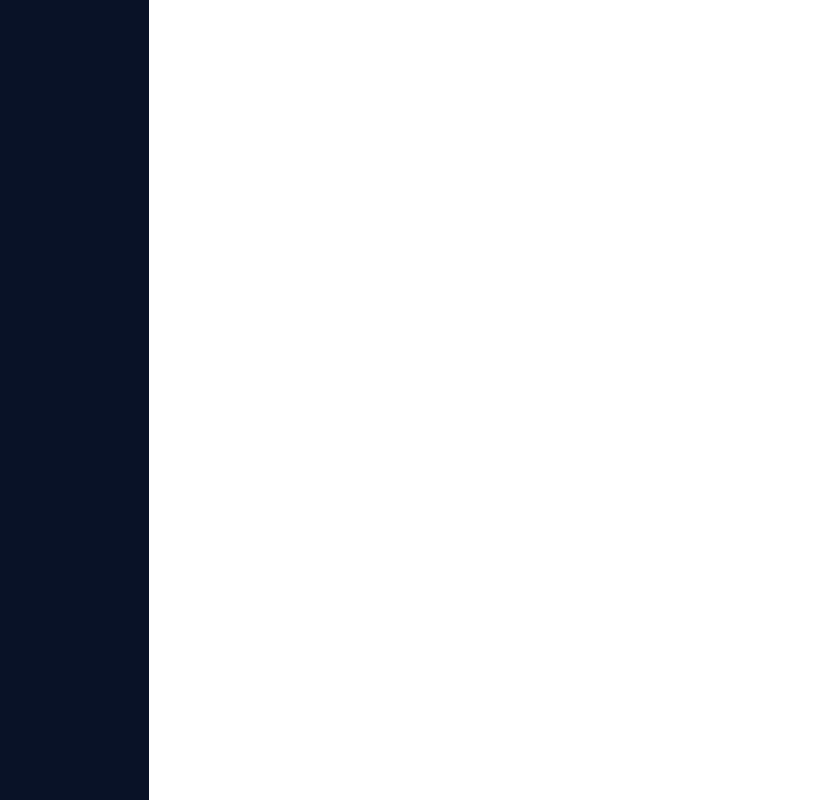
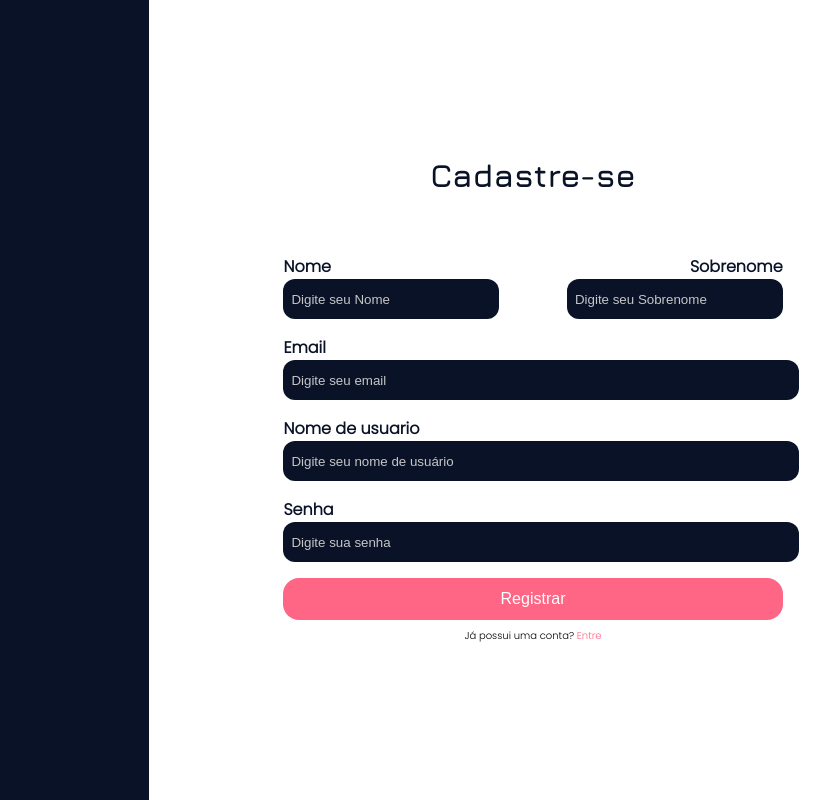
Before and after one commit to EduardoPulcino/ProjetoIndividual, a plain HTML site: page ProjetoInicial/Algoritmos/cadastro.html in a window 1280 px wide. Shown: the full height of the page, 363-1193 px from the left. Drawn offline with nearby package versions, Linux system fonts and the light colour scheme.

Commit message:
Código tela cadastro

```diff
--- a/ProjetoInicial/Algoritmos/cadastro.html
+++ b/ProjetoInicial/Algoritmos/cadastro.html
@@ -29,7 +29,45 @@
                 </div>
             </div>
         </div>
-        <div class="right-content"></div>
+        <div class="right-content">
+            <div class="box-register">
+                <h1>Cadastre-se</h1>
+                <div class="box-name">
+                    <div class="name">
+                        <p class="titles-inputs">Nome</p>
+                        <input type="text" class="inputs-name" id="input_name" placeholder="Digite seu Nome">
+                    </div>
+
+                    <div class="last-name">
+                        <p class="titles-inputs">Sobrenome</p>
+                        <input type="text" class="inputs-name" id="input_last_name" placeholder="Digite seu Sobrenome">
+                    </div>
+                </div>
+
+                    <div class="box-email">
+                        <p class="titles-inputs">Email</p>
+                        <input type="text" class="inputs" id="input_email" placeholder="Digite seu email">
+                    </div>
+
+
+                    <div class="box-username">
+                        <p class="titles-inputs">Nome de usuario</p>
+                        <input type="text" class="inputs" id="input_username" placeholder="Digite seu nome de usuário">
+                    </div>
+
+                    <div class="box-password">
+                        <p class="titles-inputs">Senha</p>
+                        <input type="password" class="inputs" id="input_password" placeholder="Digite sua senha"> <br>
+                    </div>
+
+
+                <button class="btn-register">Registrar</button>
+
+                <div class="msg-login">
+                    <p>Já possui uma conta? <a href="login.html">Entre</a></p>
+                </div>
+            </div>
+        </div>
     </div>
 
 </body>
--- a/ProjetoInicial/Algoritmos/css/cadastro.css
+++ b/ProjetoInicial/Algoritmos/css/cadastro.css
@@ -47,3 +47,104 @@
     font-family: 'Jura', sans-serif;
     color: white;
 }
+
+.right-content {
+    width: 60%;
+    display: flex;
+    justify-content: center;
+    align-items: center;
+}
+
+.right-content .box-register {
+    width: 65%;
+    display: flex;
+    flex-direction: column;
+    justify-content: center;
+}
+
+.right-content .box-register h1 {
+    text-align: center;
+    font-family: 'JURA', sans-serif;
+    margin-bottom: 44px;
+    color: #091227;
+}
+
+.right-content .box-register .titles-inputs {
+    color: #091227;
+    font-family: 'Poppins', sans-serif;
+    margin-top: 16px;
+    font-weight: bold;
+
+}
+
+.right-content .box-register .inputs-name {
+    height: 24px;
+    border-radius: 12px;
+    padding: 8px;
+    border: none;
+    outline: none;
+    background-color: #091227;
+    color: white;
+}
+
+.right-content .box-register .inputs {
+    height: 24px;
+    border-radius: 12px;
+    padding: 8px;
+    border: none;
+    outline: none;
+    background-color: #091227;
+    color: white;
+    width: 100%;
+}
+
+::placeholder {
+    color: #c6c6c6;
+}
+
+
+
+.right-content .box-register .box-name {
+    width: 100%;
+    display: flex;
+    justify-content: space-between;
+}
+
+.right-content .box-register .box-name .name{
+    width: 50%;
+}
+
+.right-content .box-register .box-name .last-name{
+    width: 50%;
+    display: flex;
+    flex-direction: column;
+    align-items: end;
+}
+
+.right-content .box-register .box-name .inputs-name{
+    width: 80%;
+}
+
+.btn-register {
+    background-color: #FF6584;
+    padding: 12px 52px;
+    margin-top: 16px;
+    border-radius: 16px;
+    font-size: 16px;
+    color: white;
+    cursor: pointer;
+    font-weight: 500;
+    border: none;
+}
+
+.msg-login {
+    text-align: center;
+    margin-top: 8px;
+    font-size: 10px;
+    font-family: 'Poppins', sans-serif;
+}
+
+.msg-login a {
+    color:#FF6584;
+    text-decoration: none;
+}
```
Also changed, not shown: ProjetoInicial/Algoritmos/login.html (+2 -2 lines).
